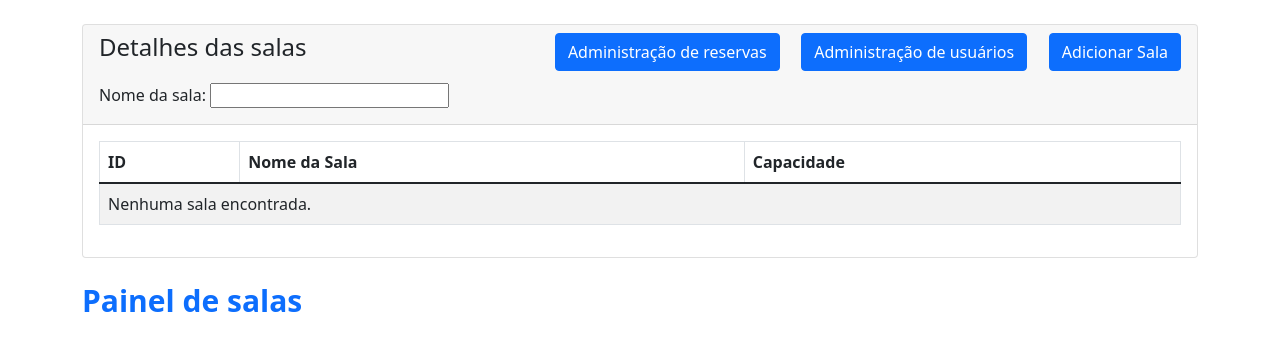
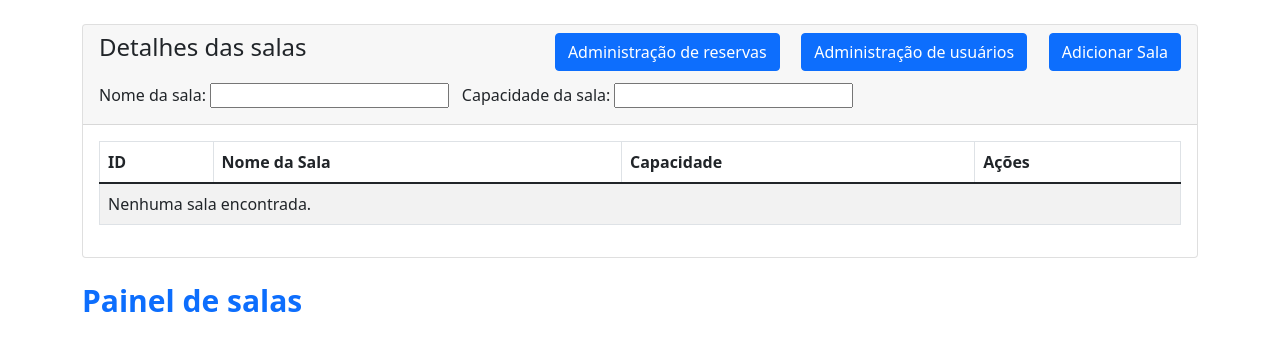
Before and after one commit to Sacul-Lucas/AceSchedules, a PHP site: page / in a window 1280 px wide. Shown: the top 351 px of the page. Run offline with PHP 8.4, Linux system fonts and the light colour scheme; data that the repository does not hold is empty.

Commit message:
Filtro de capacidade para salas

```diff
--- a/Ace Schedules - frontend/Painel Admin Salas - Ace Schedules/get_salas.php
+++ b/Ace Schedules - frontend/Painel Admin Salas - Ace Schedules/get_salas.php
@@ -2,8 +2,9 @@
 require 'dbcon.php';
 
 $nome_sala = isset($_GET['nome_sala']) ? $_GET['nome_sala'] : '';
+$capacidade = isset($_GET['capacidade']) ? $_GET['capacidade'] : '';
 
-$sql = "SELECT id, nome, capacidade FROM salas WHERE 1=1";
+$sql = "SELECT id, nome, capacidade, status FROM salas WHERE 1=1";
 
 $types = "";
 $params = [];
@@ -12,6 +13,12 @@ if (!empty($nome_sala)) {
     $sql .= " AND nome LIKE ?";
     $params[] = "%$nome_sala%";
     $types .= "s";
+}
+
+if (!empty($capacidade)) {
+    $sql .= " AND capacidade = ?";
+    $params[] = $capacidade;
+    $types .= "i"; // "i" for integer type
 }
 
 $stmt = $con->prepare($sql);
@@ -30,9 +37,10 @@ $result = $stmt->get_result();
 
 if ($result->num_rows > 0) {
     while ($row = $result->fetch_assoc()) {
+        $nome_estilo = ($row['status'] == 1) ? 'style="color:red;"' : '';
         echo "<tr>
                 <td>".$row['id']."</td>
-                <td>".$row['nome']."</td>
+                <td $nome_estilo>".$row['nome']."</td>
                 <td>".$row['capacidade']."</td>
                 <td>
                     <a href='schedule-view.php?id=".$row['id']."' class='btn btn-info btn-sm'>Visualizar</a>
--- a/Ace Schedules - frontend/Painel Admin Salas - Ace Schedules/index.php
+++ b/Ace Schedules - frontend/Painel Admin Salas - Ace Schedules/index.php
@@ -1,8 +1,3 @@
-<?php
-session_start();
-require 'dbcon.php';
-
-?>
 <!doctype html>
 <html lang="pt-BR">
 
@@ -21,12 +16,14 @@ require 'dbcon.php';
         $(document).ready(function() {
             function loadSalas() {
                 var nome_sala = $('#nome_sala').val();
+                var capacidade = $('#capacidade').val();
 
                 $.ajax({
-                    url: 'get_salas.php', // Atualize a URL para o arquivo correto
+                    url: 'get_salas.php',
                     type: 'GET',
                     data: {
-                        nome_sala: nome_sala
+                        nome_sala: nome_sala,
+                        capacidade: capacidade
                     },
                     success: function(data) {
                         $('#salas tbody').html(data);
@@ -37,7 +34,7 @@ require 'dbcon.php';
                 });
             }
 
-            $('#nome_sala').on('change keyup', function() {
+            $('#nome_sala, #capacidade').on('change keyup', function() {
                 loadSalas();
             });
 
@@ -64,26 +61,25 @@ require 'dbcon.php';
                             <div class="form-group" style="display: -webkit-box; margin-top: 2vh;">
                                 <label style="font-size: 1rem;" for="nome">Nome da sala:</label>
                                 <input style="font-size: 1rem; margin-left: 4px;" type="text" id="nome_sala" name="nome_sala" autocomplete="OFF">
+                                <label style="font-size: 1rem; margin-left: 1vw;" for="capacidade">Capacidade da sala:</label>
+                                <input style="font-size: 1rem; margin-left: 4px;" type="number" id="capacidade" name="capacidade" autocomplete="OFF">
                             </div>
                         </h4>
-
-
                     </div>
                     <div class="card-body">
-
                         <table class="table table-bordered table-striped" id="salas">
                             <thead>
                                 <tr>
                                     <th>ID</th>
                                     <th>Nome da Sala</th>
                                     <th>Capacidade</th>
+                                    <th>Ações</th>
                                 </tr>
                             </thead>
                             <tbody>
-                                <!--- As salas serão carregadas aqui ---->
+                                <!-- As salas serão carregadas aqui -->
                             </tbody>
                         </table>
-
                     </div>
                 </div>
                 <a class="funcenviar" href="/AceSchedules/Ace Schedules - frontend/Painel - Ace Schedules/painel.php" style="margin-right:2%;left: auto;top: 20px;text-decoration: none;width: 100%;position: relative;display: inline-block;overflow: hidden;font-size: 1.875rem;font-weight: 600;background-color: white;">Painel de salas</a>
```
Also changed, not shown: Ace Schedules - frontend/Painel - Ace Schedules/img_salas/a_a.png (added).
